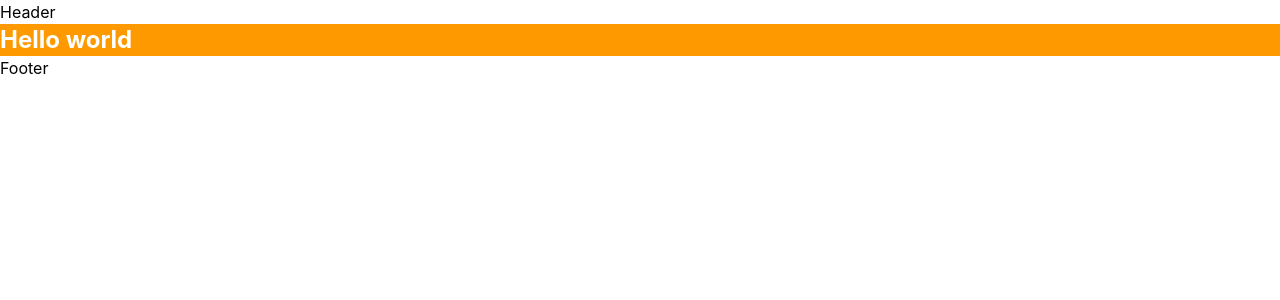
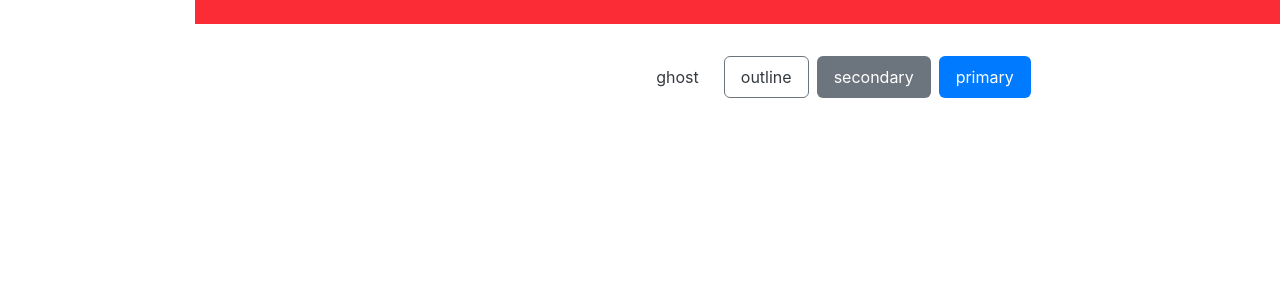
Before and after one commit to Hamidswed/gelato-house-reactjs, a React (Vite) app: page / in a window 1280 px wide. Shown: the top 300 px of the page. Built offline with nearby package versions, Linux system fonts and the light colour scheme.

Commit message:
add button and its css

```diff
--- a/index.html
+++ b/index.html
@@ -1,5 +1,5 @@
 <!doctype html>
-<html lang="en">
+<html lang="fa-IR" dir="rtl">
   <head>
     <meta charset="UTF-8" />
     <link rel="icon" type="image/svg+xml" href="/vite.svg" />
--- a/src/App.tsx
+++ b/src/App.tsx
@@ -1,10 +1,15 @@
+import Button from "./components/base/button/Button";
 import Layout from "./components/layout";
 
 function App() {
   return (
     <Layout>
-      <div className="bg-amber-500 font-bold text-white text-2xl">
-        Hello world
+      <div className="text-2xl">ژلاتو هاوس</div>
+      <div className="flex justify-center items-center gap-2">
+        <Button variant="primary">primary</Button>
+        <Button variant="secondary">secondary</Button>
+        <Button variant="outline">outline</Button>
+        <Button variant="ghost">ghost</Button>
       </div>
     </Layout>
   );
--- /dev/null
+++ b/src/components/base/button/Button.tsx
@@ -0,0 +1,29 @@
+import type { FC } from "react";
+import { cn } from "../../../utils/classnames";
+
+type ButtonProps = {
+  variant?: "primary" | "secondary" | "outline" | "ghost" | "link";
+} & React.ButtonHTMLAttributes<HTMLButtonElement> &
+  React.PropsWithChildren;
+
+const Button: FC<ButtonProps> = ({
+  variant = "primary",
+  children,
+  ...props
+}) => {
+  const variantClasses = {
+    primary: "btn-primary",
+    secondary: "btn-secondary",
+    outline: "btn-outline",
+    ghost: "btn-ghost",
+    link: "btn-link",
+  };
+
+  return (
+    <button className={cn(variantClasses[variant], "btn")} {...props}>
+      {children}
+    </button>
+  );
+};
+
+export default Button;
--- a/src/components/layout/Header.tsx
+++ b/src/components/layout/Header.tsx
@@ -1,5 +1,5 @@
 function Header() {
-  return <div>Header</div>;
+  return <div className="bg-red-500">Header</div>;
 }
 
 export default Header;
--- a/src/components/layout/index.tsx
+++ b/src/components/layout/index.tsx
@@ -5,7 +5,7 @@ function Layout({ children }: { children: React.ReactNode }) {
   return (
     <>
       <Header />
-      <main>{children}</main>
+      <main className="container mx-auto">{children}</main>
       <Footer />
     </>
   );
--- a/src/styles/tailwind.css
+++ b/src/styles/tailwind.css
@@ -1 +1,42 @@
 @import "tailwindcss";
+@import "./theme.css";
+
+@theme {
+  --color-primary: var(--color-primary);
+  --color-primary-dark: var(--color-primary-dark);
+  --color-secondary: var(--color-secondary);
+  --color-secondary-dark: var(--color-secondary-dark);
+  --color-success: var(--color-success);
+  --color-danger: var(--color-danger);
+  --color-warning: var(--color-warning);
+  --color-info: var(--color-info);
+  --color-light: var(--color-light);
+  --color-dark: var(--color-dark);
+  --color-white: var(--color-white);
+  --color-black: var(--color-black);
+  --color-gray: var(--color-gray);
+  --color-gray-dark: var(--color-gray-dark);
+  --color-gray-light: var(--color-gray-light);
+  --color-gray-lighter: var(--color-gray-lighter);
+}
+
+@layer components {
+  .btn {
+    @apply px-4 py-2 rounded-md cursor-pointer transition-all duration-300 border border-transparent;
+  }
+  .btn-primary {
+    @apply bg-primary text-white hover:bg-primary-dark ;
+  }
+  .btn-secondary {
+    @apply bg-secondary text-white hover:bg-secondary-dark;
+  }
+  .btn-outline {
+    @apply border-gray text-gray-dark hover:bg-gray-light;
+  }
+  .btn-ghost {
+    @apply bg-transparent text-gray-dark hover:bg-gray-light;
+  }
+  .btn-link {
+    @apply text-primary underline hover:text-primary-dark;
+  }
+}
--- /dev/null
+++ b/src/styles/theme.css
@@ -0,0 +1,18 @@
+ :root {
+  --color-primary: #007bff;
+  --color-primary-dark: #0056b3;
+  --color-secondary: #6c757d;
+  --color-secondary-dark: #545b62;
+  --color-success: #28a745;
+  --color-danger: #dc3545;
+  --color-warning: #ffc107;
+  --color-info: #17a2b8;
+  --color-light: #f8f9fa;
+  --color-dark: #343a40;
+  --color-white: #fff;
+  --color-black: #000;
+  --color-gray: #6c757d;
+  --color-gray-dark: #343a40;
+  --color-gray-light: #f8f9fa;
+  --color-gray-lighter: #e9ecef;
+}
--- /dev/null
+++ b/src/utils/classnames.ts
@@ -0,0 +1,3 @@
+export function cn(...classes: (string | undefined | boolean)[]): string {
+    return classes.filter(Boolean).join(" ");
+  }
```
